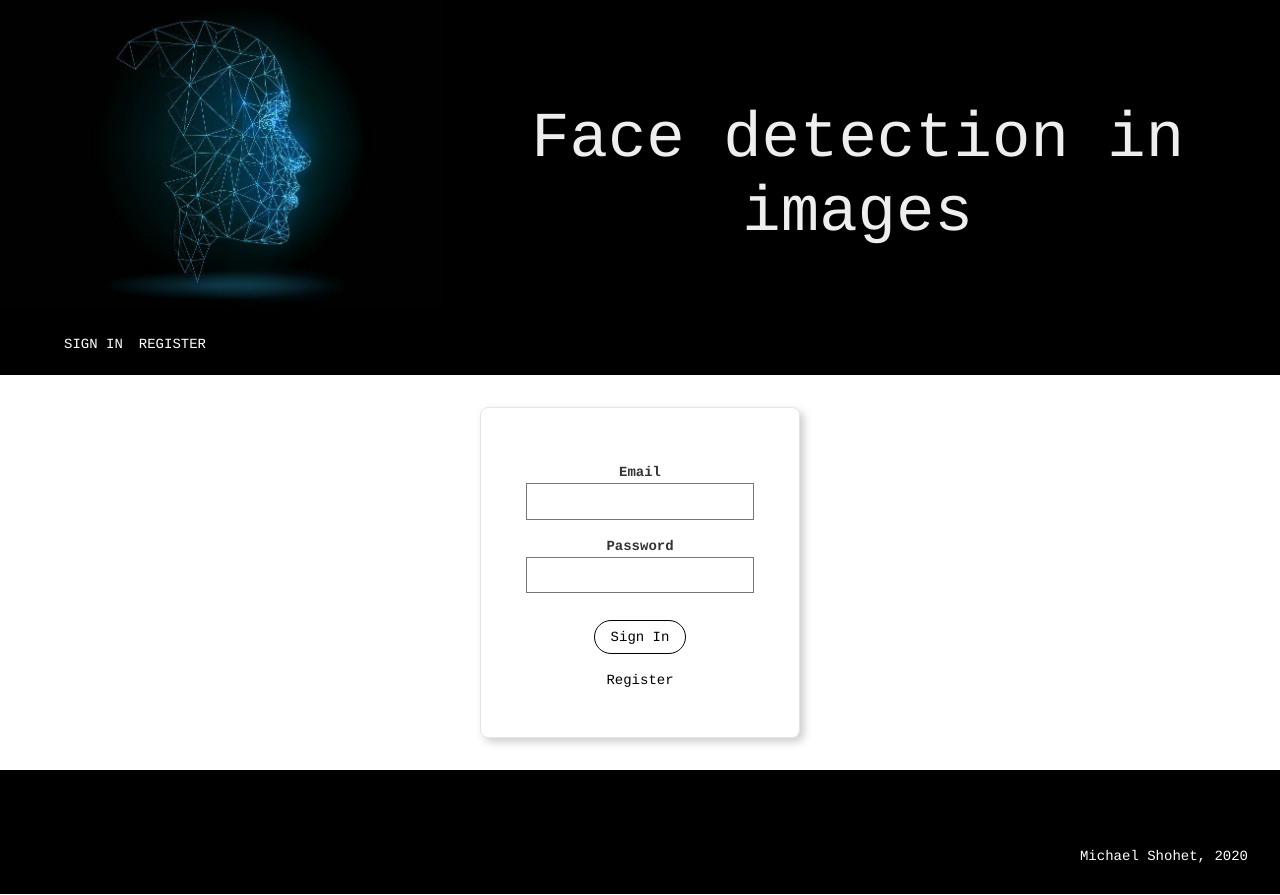
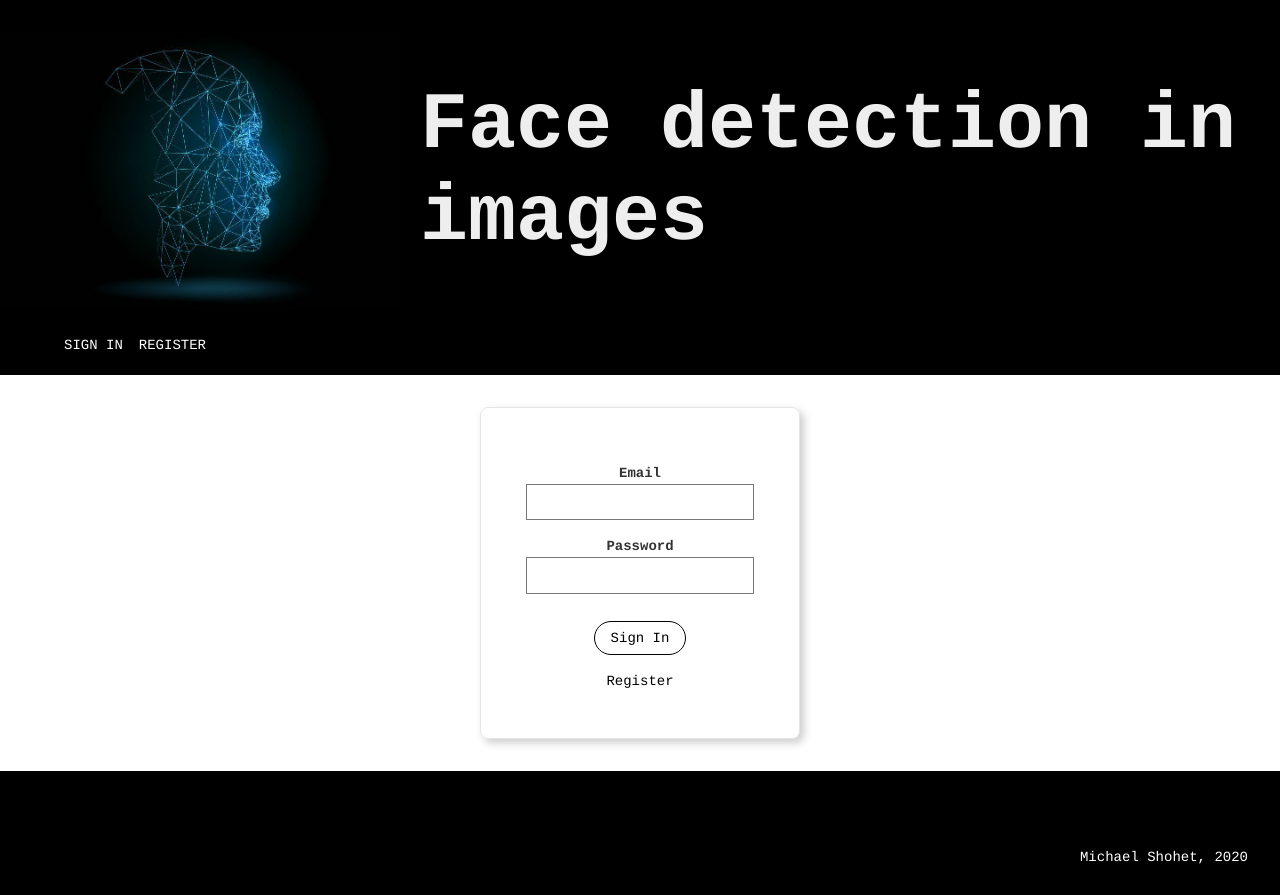
Before and after one commit to mlshohet/face-detection, a React (Create React App) app: page / in a window 1280 px wide. Built offline with nearby package versions, Linux system fonts and the light colour scheme.

Commit message:
updating

```diff
--- a/src/App.css
+++ b/src/App.css
@@ -3,9 +3,27 @@
 }
 
 .tagline {
-  font-size: 5vw;
+  font-size: 5rem;
   color: #EEEEEE;
-}
+    font-weight: 700;
+    margin-bottom: 3.2rem;
+    text-align: left;
+
+    @include respond(tab-land) {
+      font-size: 4rem;
+    }
+    @include respond(tab-port) {
+      font-size: 3.6rem;
+      text-align: center;
+    }
+    @include respond(phone) {
+      font-size: 3.5rem;
+      line-height: 1.5;
+    }
+    @include respond(phone-xs) {
+      font-size: 2.8rem;
+    }
+  }
 
 .header {
   background-color: black;
--- a/src/components/logo/logo.css
+++ b/src/components/logo/logo.css
@@ -1,4 +1,5 @@
 .logo {
 	height: auto;
   	max-width: 100%;
+  	padding-top: 12px;
 }
```
